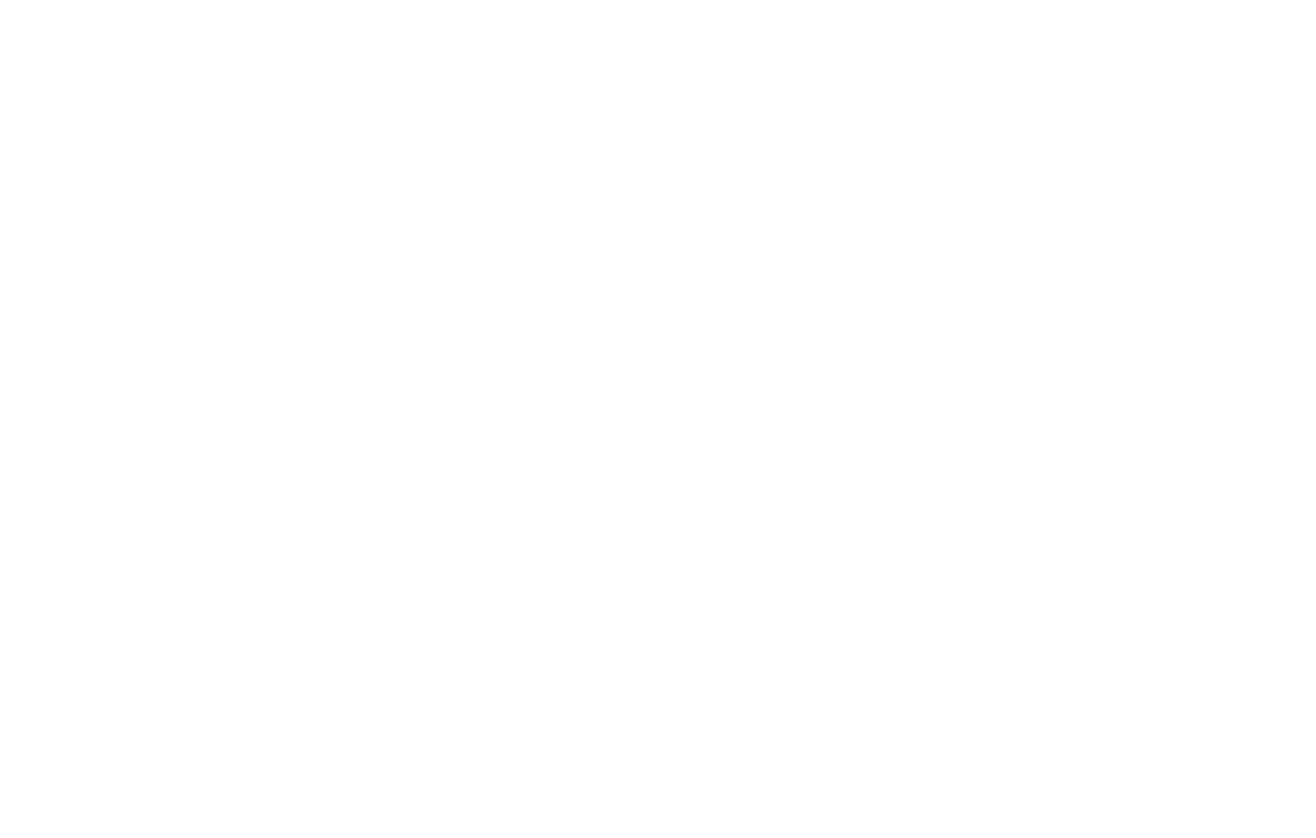
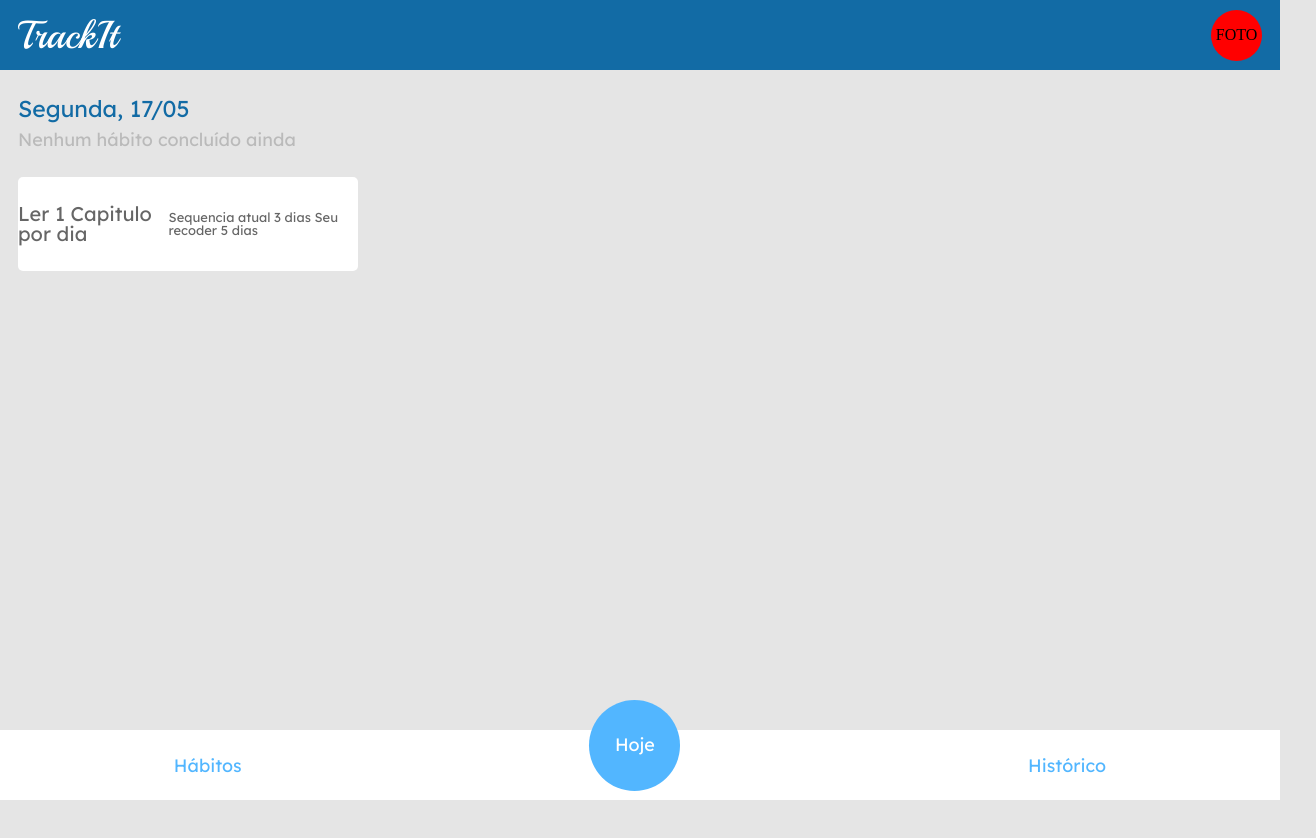
Before and after one commit to EduuCarvalho/projeto11-trackit, a JavaScript app: page /hoje in a window 1280 px wide. Before the commit this address had no page. Shown: the top 838 px of the page, 1316 px wide, since content can reach past the window. Before the commit the page ends 800 px from the top, so only its background shows below. Built offline with nearby package versions, Linux system fonts and the light colour scheme.

Commit message:
Inicio de implementaçao de layout da rota Hoje

```diff
--- a/public/index.html
+++ b/public/index.html
@@ -1,15 +1,22 @@
 <!DOCTYPE html>
 <html lang="pt-br">
+
 <head>
   <meta charset="utf-8" />
   <meta name="viewport" content="width=device-width, initial-scale=1" />
   <link rel="preconnect" href="https://fonts.googleapis.com">
   <link rel="preconnect" href="https://fonts.gstatic.com" crossorigin>
   <link href="https://fonts.googleapis.com/css2?family=Lexend+Deca:wght@300;400;500;600&display=swap" rel="stylesheet">
+  <link rel="preconnect" href="https://fonts.googleapis.com">
+  <link rel="preconnect" href="https://fonts.gstatic.com" crossorigin>
+  <link href="https://fonts.googleapis.com/css2?family=Lexend+Deca:wght@300;400;500;600&family=Playball&display=swap"
+    rel="stylesheet">
   <title>TrackIt</title>
 </head>
+
 <body>
   <noscript>You need to enable JavaScript to run this app.</noscript>
   <div class="root"></div>
 </body>
+
 </html>
--- a/src/Components/App/App.js
+++ b/src/Components/App/App.js
@@ -1,7 +1,8 @@
 import { BrowserRouter, Routes, Route } from "react-router-dom";
 import LoginPage from "../LoginPage/LoginPage";
-import styled from "styled-components";
 import RegisterPage from "../RegisterPage/RegisterPage";
+import GlobalStyle from "../Style/GlobalStyle";
+import TodayPage from "../TodayPage/TodayPage";
 
 
 
@@ -10,20 +11,15 @@ export default function App() {
 
     return (
         <BrowserRouter>
-            <Pages>
+            <GlobalStyle />
+
             <Routes>
-                <Route path="/" element={<LoginPage/>}/>
-                <Route path="/cadastro" element = {<RegisterPage/>}/>
+                <Route path="/" element={<LoginPage />} />
+                <Route path="/cadastro" element={<RegisterPage />} />
+                <Route path="/hoje" element={<TodayPage />} />
             </Routes>
 
-            </Pages>
+
         </BrowserRouter>
     );
 }
-
-const Pages = styled.div`
-display:flex;
-flex-direction:column;
-align-items:center;
-padding-top:68px;
-`
--- /dev/null
+++ b/src/Components/Footer/Footer.js
@@ -0,0 +1,49 @@
+import styled from "styled-components"
+
+export default function Footer() {
+
+    return (
+        <FooterContainer>
+            <p>Hábitos</p>
+            <div>Hoje</div>
+            <p>Histórico</p>
+        </FooterContainer>
+    )
+}
+
+
+const FooterContainer = styled.div`
+display:flex;
+width:100%;
+height:70px;
+background-color:#FFFFFF;
+justify-content:space-around;
+align-items:center;
+position:fixed;
+bottom:0;
+
+p {
+font-family: 'Lexend Deca';
+font-style: normal;
+font-weight: 400;
+font-size: 17.976px;
+line-height: 22px;
+color: #52B6FF;
+}
+
+div {
+display:flex;
+justify-content:center;
+align-items:center;
+width:91px;
+height:91px;
+background-color:#52B6FF;
+border-radius: 98.5px;
+margin-bottom:40px;
+color:#FFFFFF;
+font-family: 'Lexend Deca';
+font-style: normal;
+font-weight: 400;
+font-size: 17.976px;
+}
+`
--- /dev/null
+++ b/src/Components/Header/Header.js
@@ -0,0 +1,45 @@
+import styled from "styled-components"
+
+export default function Header () {
+
+    return (
+        <HeaderContainer>
+            <p>TrackIt</p>
+            <div>FOTO</div>
+
+        </HeaderContainer>
+    )
+}
+
+const HeaderContainer = styled.div`
+    display:flex;
+    width:100%;
+    height:70px;
+    background-color:#126BA5;
+    justify-content:space-between;
+    align-items:center;
+    position:fixed;
+    top:0;
+
+    p{
+    font-family: 'Playball';
+    font-style: normal;
+    font-weight: 400;
+    font-size: 38.982px;
+    color: #FFFFFF;
+    margin-left:18px;
+    }
+    div{
+        display:flex;
+        justify-content:center;
+        align-items:center;
+        width:51px;
+        height:51px;
+        background-color:red;
+        margin-right:18px;
+        border-radius: 98.5px;
+    }
+
+
+
+`
--- a/src/Components/LoginPage/LoginPage.js
+++ b/src/Components/LoginPage/LoginPage.js
@@ -1,13 +1,13 @@
 import TrackImg from "../../Assets/img/TrackIt.png"
-import styled from "styled-components"
-import { Input, Logo, ButtonJoinRegister, TextJoinRegister } from "../Styled"
+
+import { Input, Logo, ButtonJoinRegister, TextJoinRegister,PageLogin } from "../Style/styled"
 
 
 
 export default function LoginPage () {
 
     return (
-        <>
+        <PageLogin>
         <Logo><img src={TrackImg} alt="Logo-TrackIt"/></Logo>
         <Input>
             <input typle="text" placeholder="email"></input>
@@ -15,6 +15,6 @@ export default function LoginPage () {
         </Input>
         <ButtonJoinRegister>Entrar</ButtonJoinRegister>
         <TextJoinRegister>Não tem uma conta? Cadastre-se!</TextJoinRegister>
-        </>
+        </PageLogin>
     )
 }
--- a/src/Components/RegisterPage/RegisterPage.js
+++ b/src/Components/RegisterPage/RegisterPage.js
@@ -1,13 +1,13 @@
 import TrackImg from "../../Assets/img/TrackIt.png"
-import styled from "styled-components"
-import { Input, Logo, ButtonJoinRegister,TextJoinRegister } from "../Styled"
+import { Input, Logo, ButtonJoinRegister,TextJoinRegister,PageLogin } from "../Style/styled"
+
 
 
 export default function RegisterPage() {
 
     return (
 
-        <>
+        <PageLogin>
             <Logo><img src={TrackImg} alt="Logo-TrackIt" /></Logo>
             <Input>
             <input typle="text" placeholder="email"></input>
@@ -18,7 +18,7 @@ export default function RegisterPage() {
             <TextJoinRegister>Já tem uma conta? Faça login!</TextJoinRegister>
         </Input>
 
-        </>
+        </PageLogin>
     )
 
 }
--- /dev/null
+++ b/src/Components/Style/GlobalStyle.js
@@ -0,0 +1,48 @@
+import { createGlobalStyle } from "styled-components";
+
+const GlobalStyle = createGlobalStyle
+`html, body, div, span, applet, object, iframe,
+h1, h2, h3, h4, h5, h6, p, blockquote, pre,
+a, abbr, acronym, address, big, cite, code,
+del, dfn, em, img, ins, kbd, q, s, samp,
+small, strike, b, sub, sup, tt, var,
+b, u, i, center,
+dl, dt, dd, ol, ul, li,
+fieldset, form, label, legend,
+table, caption, tbody, tfoot, thead, tr, th, td,
+article, aside, canvas, details, embed,
+figure, figcaption, footer, header, hgroup,
+menu, nav, output, ruby, section, summary,
+time, mark, audio, video {
+	margin: 0;
+	padding: 0;
+	border: 0;
+	font-size: 100%;
+	font: inherit;
+	vertical-align: baseline;
+}
+/* HTML5 display-role reset for older browsers */
+article, aside, details, figcaption, figure,
+footer, header, hgroup, menu, nav, section {
+	display: block;
+}
+body {
+	line-height: 1;
+}
+ol, ul {
+	list-style: none;
+}
+blockquote, q {
+	quotes: none;
+}
+blockquote:before, blockquote:after,
+q:before, q:after {
+	content: '';
+	content: none;
+}
+table {
+	border-collapse: collapse;
+	border-spacing: 0;
+}`
+
+export default GlobalStyle
--- a/src/Components/Styled.js
+++ b/src/Components/Style/styled.js
@@ -52,3 +52,12 @@ export const TextJoinRegister= styled.div`
     color: #52B6FF;
     margin-top:25px;
 `
+
+
+export const PageLogin = styled.div`
+display:flex;
+flex-direction:column;
+align-items:center;
+padding-top:70px;
+padding-bottom: 101px;
+`
--- /dev/null
+++ b/src/Components/TodayPage/TodayPage.js
@@ -0,0 +1,80 @@
+import Header from "../Header/Header";
+import Footer from "../Footer/Footer";
+import styled from "styled-components";
+
+
+export default function TodayPage () {
+    return (
+        <>
+        <Header/>
+        <TodayBody>
+            <Date>Segunda, 17/05</Date>
+            <CompletedHabits>Nenhum hábito concluído ainda</CompletedHabits>
+            <ToDoList>
+                <div>
+                    <h1>Ler 1 Capitulo por dia</h1>
+                    <p>Sequencia atual 3 dias Seu recoder 5 dias</p>
+                </div>
+            </ToDoList>
+
+        </TodayBody>
+        <Footer/>
+        </>
+    )
+}
+
+const TodayBody = styled.div `
+    display:flex;
+    flex-direction:column;
+    background-color:#E5E5E5;
+    width:100vw;
+    height:100vh;
+    padding: 98px 18px 101px 18px;
+
+
+`
+const Date = styled.p`
+    font-family: 'Lexend Deca';
+    font-style: normal;
+    font-weight: 400;
+    font-size: 22.976px;
+    color: #126BA5;
+`
+const CompletedHabits = styled.p`
+    font-family: 'Lexend Deca';
+    font-style: normal;
+    font-weight: 400;
+    font-size: 17.976px;
+    color: #BABABA;
+    margin: 10px 0px 28px 0px
+`
+const ToDoList = styled.div`
+    display:flex;
+    width: 340px;
+    height: 94px;
+    background: #FFFFFF;
+    border-radius: 5px;
+    font-family: 'Lexend Deca';
+    font-style: normal;
+    font-weight: 400;
+    color: #666666;
+
+
+        div {
+            display:flex;
+            justify-content:center;
+            align-items:center;
+
+            h1{
+
+            font-size: 19.976px;
+
+        }
+            p{
+            font-size: 12.976px;
+            }
+
+        }
+
+
+`
--- a/src/index.js
+++ b/src/index.js
@@ -1,4 +1,5 @@
 import ReactDOM from 'react-dom';
 import App from './Components/App/App';
 
+
 ReactDOM.render(<App/>, document.querySelector('.root'));
```
Lines whose indentation alone changed are shown as unchanged.
